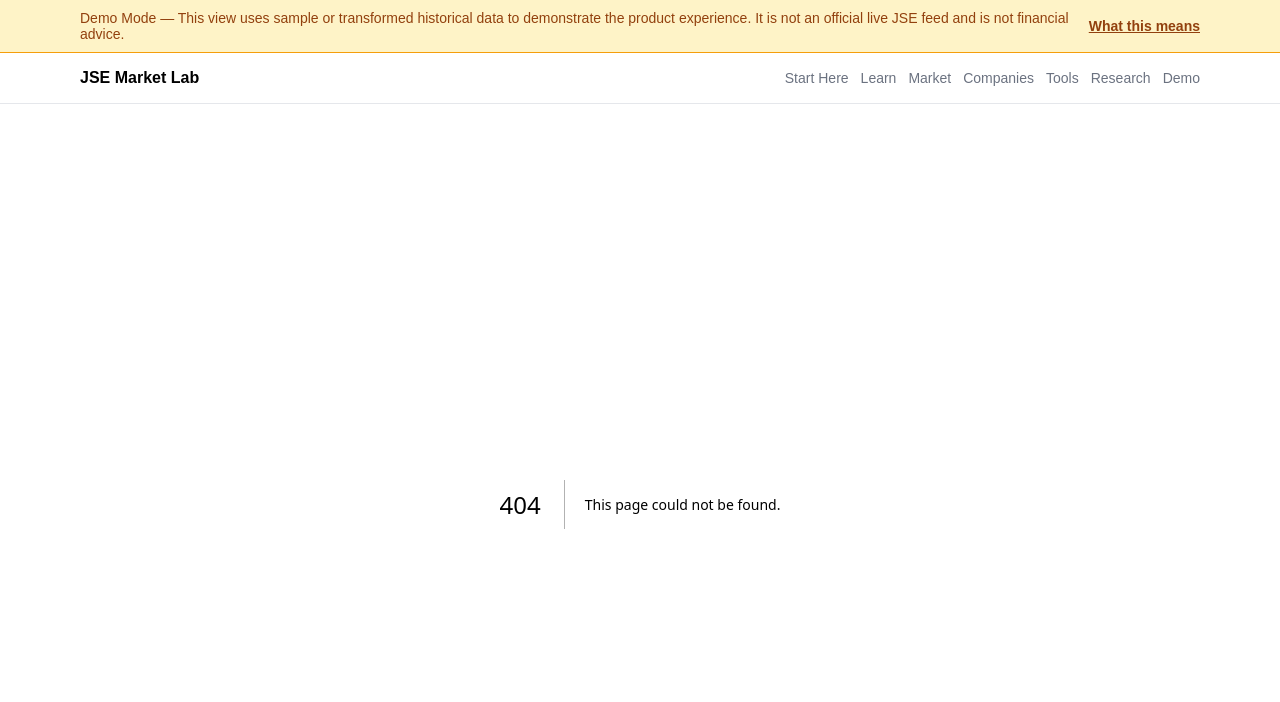
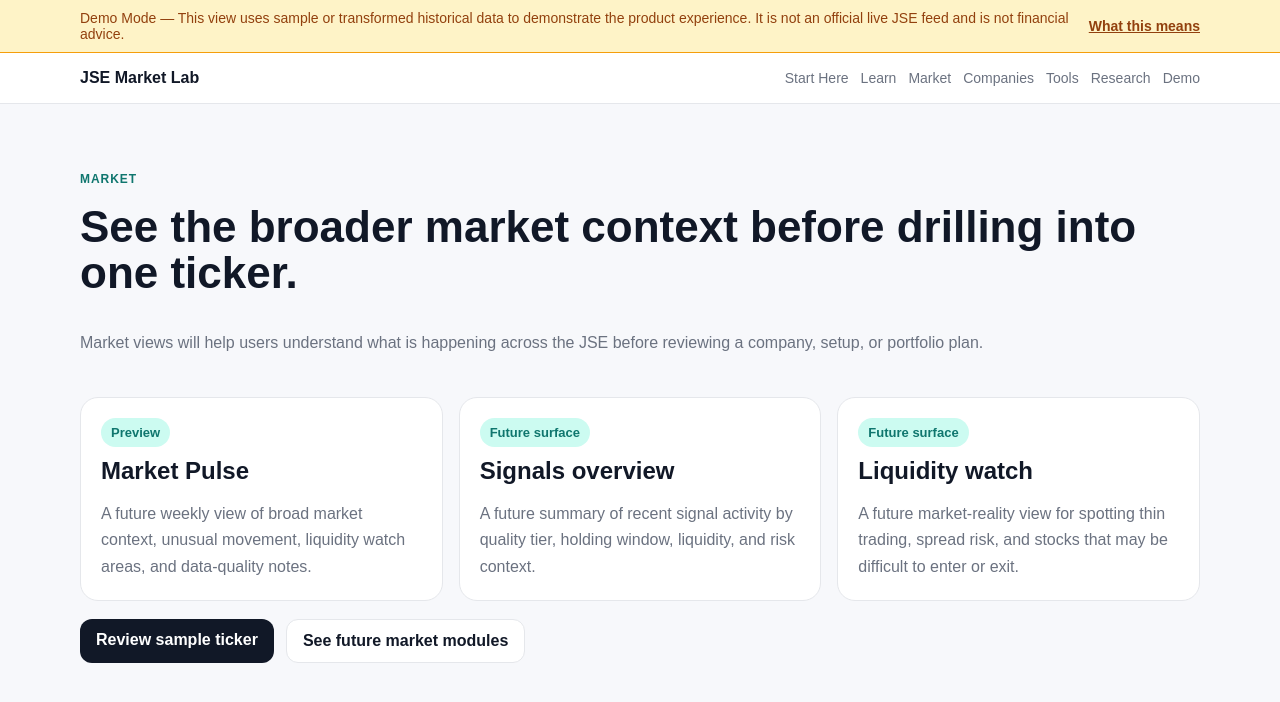
Before and after one commit to beautifulmind9/jse-market-lab, a Next.js app in the folder frontend/: page /market in a window 1280 px wide. Before the commit this address had no page. Shown: the top 702 px of the page. Built offline with nearby package versions, Linux system fonts and the light colour scheme.

Commit message:
Add Market landing page

```diff
--- /dev/null
+++ b/frontend/app/market/page.tsx
@@ -0,0 +1,52 @@
+import Link from 'next/link';
+import { InfoCard } from '@/components/shared/InfoCard';
+
+const sections = [
+  {
+    title: 'Market Pulse',
+    label: 'Preview',
+    body: 'A future weekly view of broad market context, unusual movement, liquidity watch areas, and data-quality notes.',
+  },
+  {
+    title: 'Signals overview',
+    label: 'Future surface',
+    body: 'A future summary of recent signal activity by quality tier, holding window, liquidity, and risk context.',
+  },
+  {
+    title: 'Liquidity watch',
+    label: 'Future surface',
+    body: 'A future market-reality view for spotting thin trading, spread risk, and stocks that may be difficult to enter or exit.',
+  },
+];
+
+export default function MarketPage() {
+  return (
+    <div className="page-shell">
+      <section className="hero">
+        <span className="eyebrow">Market</span>
+        <h1>See the broader market context before drilling into one ticker.</h1>
+        <p>
+          Market views will help users understand what is happening across the JSE before reviewing a
+          company, setup, or portfolio plan.
+        </p>
+      </section>
+
+      <section className="grid">
+        {sections.map((section) => (
+          <InfoCard key={section.title} title={section.title} label={section.label}>
+            <p>{section.body}</p>
+          </InfoCard>
+        ))}
+      </section>
+
+      <div className="button-row">
+        <Link className="button" href="/ticker/JMMBGL">
+          Review sample ticker
+        </Link>
+        <Link className="button secondary" href="/platform-preview">
+          See future market modules
+        </Link>
+      </div>
+    </div>
+  );
+}
```
